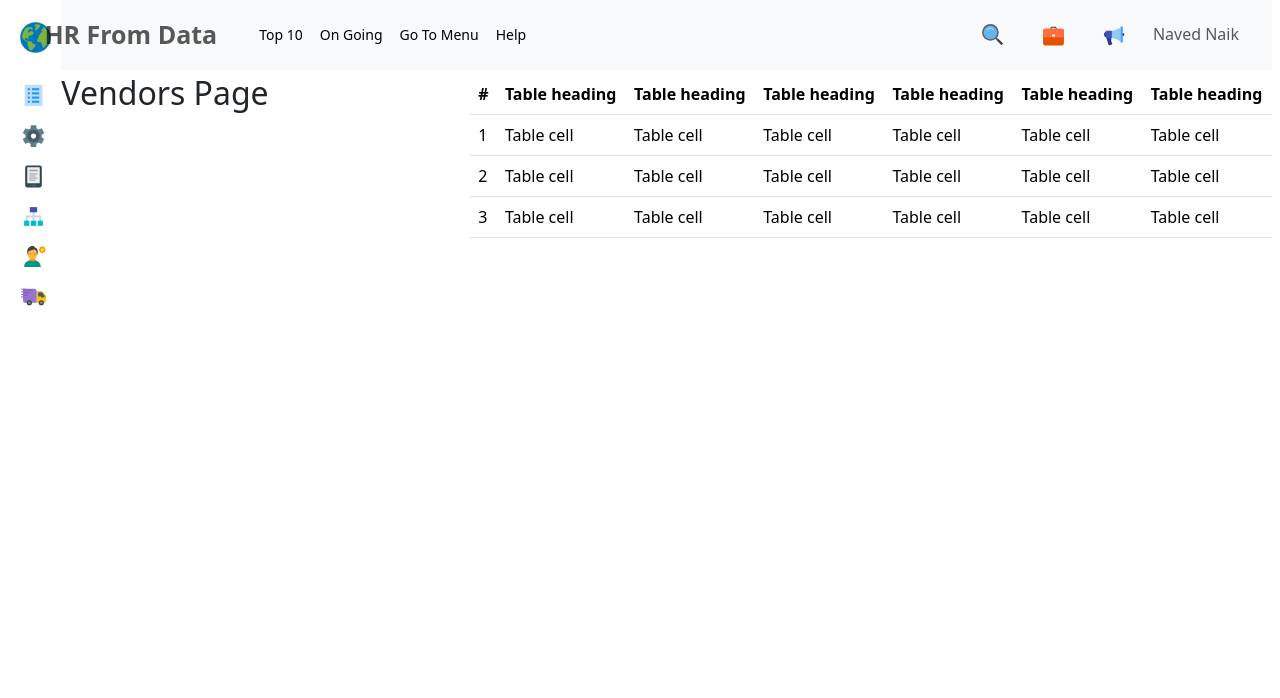
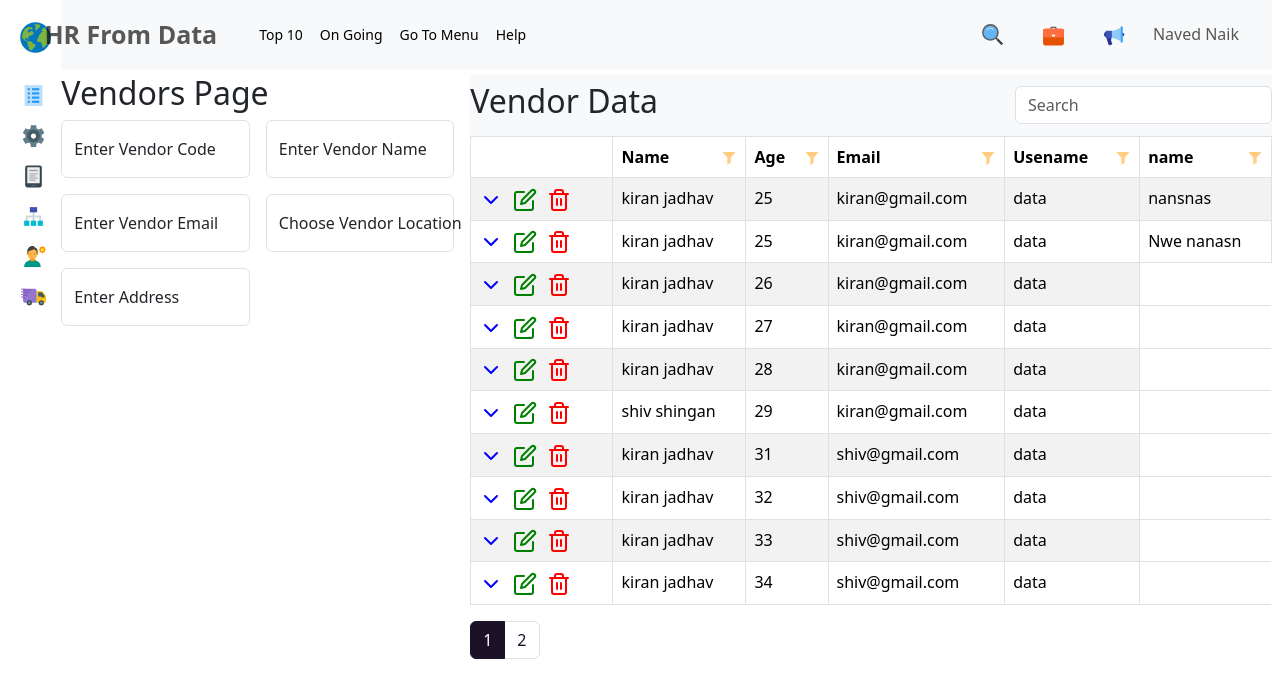
Before and after one commit to kiranjadhav45/auto-new-updated, a React (Create React App) app: page /vendors in a window 1280 px wide. Shown: the top 698 px of the page. Built offline with nearby package versions, Linux system fonts and the light colour scheme.

Commit message:
added table in all componats

```diff
--- a/src/pages/Employees/index.js
+++ b/src/pages/Employees/index.js
@@ -12,10 +12,12 @@ import ItemsComponent from "../../components/items";
 import EditItems from "../../components/items/editItems";
 import EditEmployee from "../../components/employees/editEmployee";
 import EmployeeComponent from "../../components/employees";
+import { useSelector } from "react-redux";
 
 import Table from "../../components/common/Table";
 import CommonTable from "../../components/common/commonTable";
 const EmployeesPage = () => {
+  const businessData = useSelector((state) => state.business.value)
   const [currentActiveMenu, setCurrentActiveMenu] = useState({
     isActive: true,
     name: "index",
@@ -76,6 +78,16 @@ const EmployeesPage = () => {
       usename: "data",
     },
   ];
+  const dataaaa = [
+    { placeholder: "name", type: "text" },
+  ]
+
+
+  const employeesCategory = businessData?.categories?.find(category => category?.name === "Employees");
+  const employeeSubmenu = employeesCategory?.subcategories?.find(sub => sub?.name === "employeea");
+  const submenuArray = employeeSubmenu?.subMenu;
+  // console.log(submenuArray);
+
   return (
     <Layout
       currentActiveMenu={currentActiveMenu}
@@ -85,7 +97,9 @@ const EmployeesPage = () => {
         <Col className="col-8">
           <div style={{ borderWidth: 1 }}>
             <h2>Employee Page</h2>
-            <EditEmployee items={currentActiveMenu.subMenu} />
+            {/* <EditEmployee items={currentActiveMenu.subMenu} /> */}
+            {/* <EditEmployee items={submenuArray} /> */}
+            <EditItems items={submenuArray} />
           </div>
         </Col>
         <Col className="col">
--- a/src/pages/Items/index.js
+++ b/src/pages/Items/index.js
@@ -10,11 +10,12 @@ import CustomerMaster from "../../components/masters/customer";
 import EmployeeMaster from "../../components/masters/employee";
 import ItemsComponent from "../../components/items";
 import EditItems from "../../components/items/editItems";
-import { useSelector, useDispatch } from 'react-redux'
+import { useSelector } from 'react-redux'
 import { updateBusiness } from '../../features/business/businessSlice'
 import Input from "../../components/common/Input";
+import CommonTable from "../../components/common/commonTable";
 const Items = () => {
-  const dispatch = useDispatch()
+  const businessData = useSelector((state) => state.business.value)
   const [currentActiveMenu, setCurrentActiveMenu] = useState({
     isActive: true,
     name: "index",
@@ -30,7 +31,9 @@ const Items = () => {
     password: "",
     confirmPassword: "",
   });
-
+  const employeesCategory = businessData?.categories?.find(category => category?.name === "Items");
+  const employeeSubmenu = employeesCategory?.subcategories?.find(sub => sub?.name === "items");
+  const submenuArray = employeeSubmenu?.subMenu;
   const inputs = [
     {
       id: 1,
@@ -82,7 +85,6 @@ const Items = () => {
     },
   ];
 
-
   const handleSubmit = (e) => {
     e.preventDefault();
   };
@@ -90,7 +92,58 @@ const Items = () => {
   const onChange = (e) => {
     setValues({ ...values, [e.target.name]: e.target.value });
   }
-
+  const data = [
+    {
+      Name: "kiran jadhav",
+      Age: 25,
+      Email: "kiran@gmail.com",
+      Usename: "data",
+      name: "nansnas",
+    },
+    {
+      Name: "kiran jadhav",
+      Age: 25,
+      Email: "kiran@gmail.com",
+      Usename: "data",
+      name: "Nwe nanasn",
+    },
+    {
+      Name: "kiran jadhav",
+      Age: 26,
+      Email: "kiran@gmail.com",
+      Usename: "data",
+    },
+    {
+      Name: "kiran jadhav",
+      Age: 27,
+      Email: "kiran@gmail.com",
+      Usename: "data",
+    },
+    {
+      Name: "kiran jadhav",
+      Age: 28,
+      Email: "kiran@gmail.com",
+      Usename: "data",
+    },
+    {
+      Name: "shiv shingan",
+      Age: 29,
+      Email: "kiran@gmail.com",
+      Usename: "data",
+    },
+    { Name: "kiran jadhav", Age: 31, Email: "shiv@gmail.com", Usename: "data" },
+    { Name: "kiran jadhav", Age: 32, Email: "shiv@gmail.com", Usename: "data" },
+    { Name: "kiran jadhav", Age: 33, Email: "shiv@gmail.com", Usename: "data" },
+    { Name: "kiran jadhav", Age: 34, Email: "shiv@gmail.com", Usename: "data" },
+    { Name: "kiran jadhav", Age: 35, Email: "shiv@gmail.com", Usename: "data" },
+    { Name: "kiran jadhav", Age: 35, Email: "shiv@gmail.com", Usename: "data" },
+    {
+      Name: "kiran jadhav",
+      Age: 36,
+      Email: "jane@example.com",
+      usename: "data",
+    },
+  ];
   return (
     <Layout
       currentActiveMenu={currentActiveMenu}
@@ -100,29 +153,15 @@ const Items = () => {
         <Col className="col-8">
           <div style={{ borderWidth: 1 }}>
             <h2>Items</h2>
-            {inputs.map((input) => (
-              <Input
-                key={input.id}
-                {...input}
-                value={values[input.name]}
-                onChange={onChange}
-              />
-            ))}
-            {/* <EditItems items={currentActiveMenu.subMenu} /> */}
+            <EditItems items={submenuArray} />
           </div>
         </Col>
-        <Col>
-          <Button
-            onClick={() => dispatch(updateBusiness("kiran"))}
-          >
-            click me
-          </Button>
-        </Col>
         <Col className="col">
-          <ItemsComponent
+          {/* <ItemsComponent
             currentActiveMenu={currentActiveMenu}
             setCurrentActiveMenu={setCurrentActiveMenu}
-          />
+          /> */}
+          <CommonTable data={data} title={"Items Data"} />
         </Col>
       </Row>
     </Layout>
--- a/src/pages/Masters/index.js
+++ b/src/pages/Masters/index.js
@@ -14,7 +14,7 @@ const Masters = () => {
   const [dataToPerform, setDataToPerform] = useState(
     mainData.businesses.filter((i) => i.type === "resto")
   );
-  console.log("daya to perform...", dataToPerform);
+  // console.log("daya to perform...", dataToPerform);
   const [currentActiveMenu, setCurrentActiveMenu] = useState({
     isActive: true,
     name: "index",
--- a/src/pages/Tables/index.js
+++ b/src/pages/Tables/index.js
@@ -3,15 +3,74 @@ import Layout from "../../components/common/Layout";
 import { Col, Row } from "react-bootstrap";
 import EditTables from "../../components/tables/editTables";
 import TablesComponent from "../../components/tables";
-
+import { useSelector } from 'react-redux'
+import EditItems from "../../components/items/editItems";
+import CommonTable from "../../components/common/commonTable";
 const TablesPage = () => {
+  const businessData = useSelector((state) => state.business.value)
   const [currentActiveMenu, setCurrentActiveMenu] = useState({
     isActive: true,
     name: "index",
     subMenu: [{}],
     title: "Index",
   });
+  const employeesCategory = businessData?.categories?.find(category => category?.name === "Tables");
+  const employeeSubmenu = employeesCategory?.subcategories?.find(sub => sub?.name === "tables");
+  const submenuArray = employeeSubmenu?.subMenu;
 
+
+  const data = [
+    {
+      Name: "kiran jadhav",
+      Age: 25,
+      Email: "kiran@gmail.com",
+      Usename: "data",
+      name: "nansnas",
+    },
+    {
+      Name: "kiran jadhav",
+      Age: 25,
+      Email: "kiran@gmail.com",
+      Usename: "data",
+      name: "Nwe nanasn",
+    },
+    {
+      Name: "kiran jadhav",
+      Age: 26,
+      Email: "kiran@gmail.com",
+      Usename: "data",
+    },
+    {
+      Name: "kiran jadhav",
+      Age: 27,
+      Email: "kiran@gmail.com",
+      Usename: "data",
+    },
+    {
+      Name: "kiran jadhav",
+      Age: 28,
+      Email: "kiran@gmail.com",
+      Usename: "data",
+    },
+    {
+      Name: "shiv shingan",
+      Age: 29,
+      Email: "kiran@gmail.com",
+      Usename: "data",
+    },
+    { Name: "kiran jadhav", Age: 31, Email: "shiv@gmail.com", Usename: "data" },
+    { Name: "kiran jadhav", Age: 32, Email: "shiv@gmail.com", Usename: "data" },
+    { Name: "kiran jadhav", Age: 33, Email: "shiv@gmail.com", Usename: "data" },
+    { Name: "kiran jadhav", Age: 34, Email: "shiv@gmail.com", Usename: "data" },
+    { Name: "kiran jadhav", Age: 35, Email: "shiv@gmail.com", Usename: "data" },
+    { Name: "kiran jadhav", Age: 35, Email: "shiv@gmail.com", Usename: "data" },
+    {
+      Name: "kiran jadhav",
+      Age: 36,
+      Email: "jane@example.com",
+      usename: "data",
+    },
+  ];
   return (
     <Layout
       currentActiveMenu={currentActiveMenu}
@@ -21,14 +80,16 @@ const TablesPage = () => {
         <Col className="col-8">
           <div style={{ borderWidth: 1 }}>
             <h2>Tables</h2>
-            <EditTables items={currentActiveMenu.subMenu} />
+            {/* <EditTables items={currentActiveMenu.subMenu} /> */}
+            <EditItems items={submenuArray} />
           </div>
         </Col>
         <Col className="col">
-          <TablesComponent
+          {/* <TablesComponent
             currentActiveMenu={currentActiveMenu}
             setCurrentActiveMenu={setCurrentActiveMenu}
-          />
+          /> */}
+          <CommonTable data={data} title={"Tables Data"} />
         </Col>
       </Row>
     </Layout>
--- a/src/pages/Vendors/index.js
+++ b/src/pages/Vendors/index.js
@@ -3,16 +3,74 @@ import Layout from "../../components/common/Layout";
 import { Col, Row } from "react-bootstrap";
 import EditVendor from "../../components/vendors/editVendor";
 import VendorComponent from "../../components/vendors";
-
+import { useSelector } from "react-redux";
+import EditItems from "../../components/items/editItems";
+import CommonTable from "../../components/common/commonTable";
 const VendorsPage = () => {
-
+  const businessData = useSelector((state) => state.business.value)
   const [currentActiveMenu, setCurrentActiveMenu] = useState({
     isActive: true,
     name: "index",
     subMenu: [{}],
     title: "Index",
   });
+  const employeesCategory = businessData?.categories?.find(category => category?.name === "Vendors");
+  const employeeSubmenu = employeesCategory?.subcategories?.find(sub => sub?.name === "vendors");
+  const submenuArray = employeeSubmenu?.subMenu;
 
+
+  const data = [
+    {
+      Name: "kiran jadhav",
+      Age: 25,
+      Email: "kiran@gmail.com",
+      Usename: "data",
+      name: "nansnas",
+    },
+    {
+      Name: "kiran jadhav",
+      Age: 25,
+      Email: "kiran@gmail.com",
+      Usename: "data",
+      name: "Nwe nanasn",
+    },
+    {
+      Name: "kiran jadhav",
+      Age: 26,
+      Email: "kiran@gmail.com",
+      Usename: "data",
+    },
+    {
+      Name: "kiran jadhav",
+      Age: 27,
+      Email: "kiran@gmail.com",
+      Usename: "data",
+    },
+    {
+      Name: "kiran jadhav",
+      Age: 28,
+      Email: "kiran@gmail.com",
+      Usename: "data",
+    },
+    {
+      Name: "shiv shingan",
+      Age: 29,
+      Email: "kiran@gmail.com",
+      Usename: "data",
+    },
+    { Name: "kiran jadhav", Age: 31, Email: "shiv@gmail.com", Usename: "data" },
+    { Name: "kiran jadhav", Age: 32, Email: "shiv@gmail.com", Usename: "data" },
+    { Name: "kiran jadhav", Age: 33, Email: "shiv@gmail.com", Usename: "data" },
+    { Name: "kiran jadhav", Age: 34, Email: "shiv@gmail.com", Usename: "data" },
+    { Name: "kiran jadhav", Age: 35, Email: "shiv@gmail.com", Usename: "data" },
+    { Name: "kiran jadhav", Age: 35, Email: "shiv@gmail.com", Usename: "data" },
+    {
+      Name: "kiran jadhav",
+      Age: 36,
+      Email: "jane@example.com",
+      usename: "data",
+    },
+  ];
   return (
     <Layout
       currentActiveMenu={currentActiveMenu}
@@ -22,14 +80,16 @@ const VendorsPage = () => {
         <Col className="col-8">
           <div style={{ borderWidth: 1 }}>
             <h2>Vendors Page</h2>
-            <EditVendor items={currentActiveMenu.subMenu} />
+            {/* <EditVendor items={currentActiveMenu.subMenu} /> */}
+            <EditItems items={submenuArray} />
           </div>
         </Col>
         <Col className="col">
-          <VendorComponent
+          {/* <VendorComponent
             currentActiveMenu={currentActiveMenu}
             setCurrentActiveMenu={setCurrentActiveMenu}
-          />
+          /> */}
+          <CommonTable data={data} title={"Vendor Data"} />
         </Col>
       </Row>
     </Layout>
```
